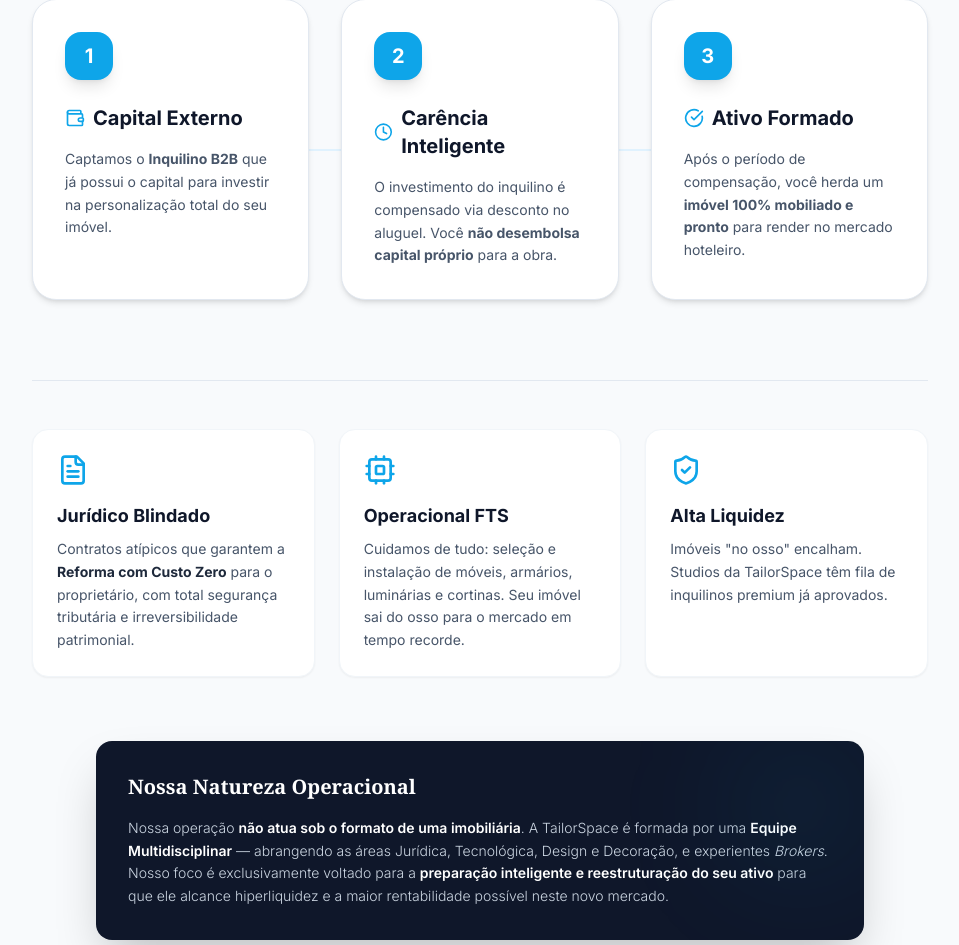
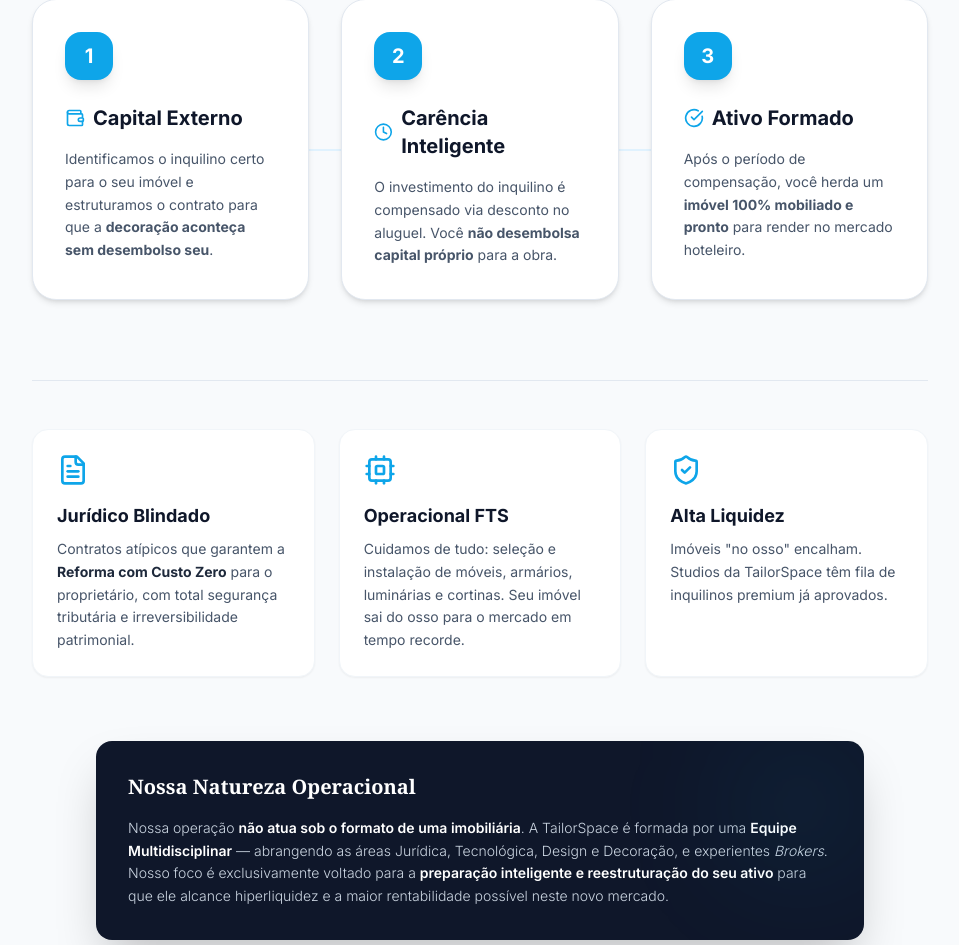
Before and after one commit to aleandrade926/tailorspace-app, a React (Vite) app: page /proprietario in a window 1280 px wide. Shown: the part 2573-3518 px from the top of the page, without its empty margins (160-1119 px from the left). Built offline with nearby package versions, Linux system fonts and the light colour scheme.

Commit message:
fix(copy): remove B2B conditional friction from step 1, focus on owner outcome

```diff
--- a/src/pages/OwnerLandingPage.tsx
+++ b/src/pages/OwnerLandingPage.tsx
@@ -203,7 +203,7 @@ export default function OwnerLandingPage() {
                 <h4 className="font-bold text-slate-900 mb-4 text-xl flex items-center gap-2">
                   <Wallet className="w-5 h-5 text-brand-500" /> Capital Externo
                 </h4>
-                <p className="text-slate-600 leading-relaxed text-sm">Captamos o <strong>Inquilino B2B</strong> que já possui o capital para investir na personalização total do seu imóvel.</p>
+                <p className="text-slate-600 leading-relaxed text-sm">Identificamos o inquilino certo para o seu imóvel e estruturamos o contrato para que a <strong>decoração aconteça sem desembolso seu</strong>.</p>
               </div>
 
               <div className="bg-white p-8 rounded-3xl border border-slate-200 relative z-10 shadow-md hover:shadow-xl transition-shadow group">
```
